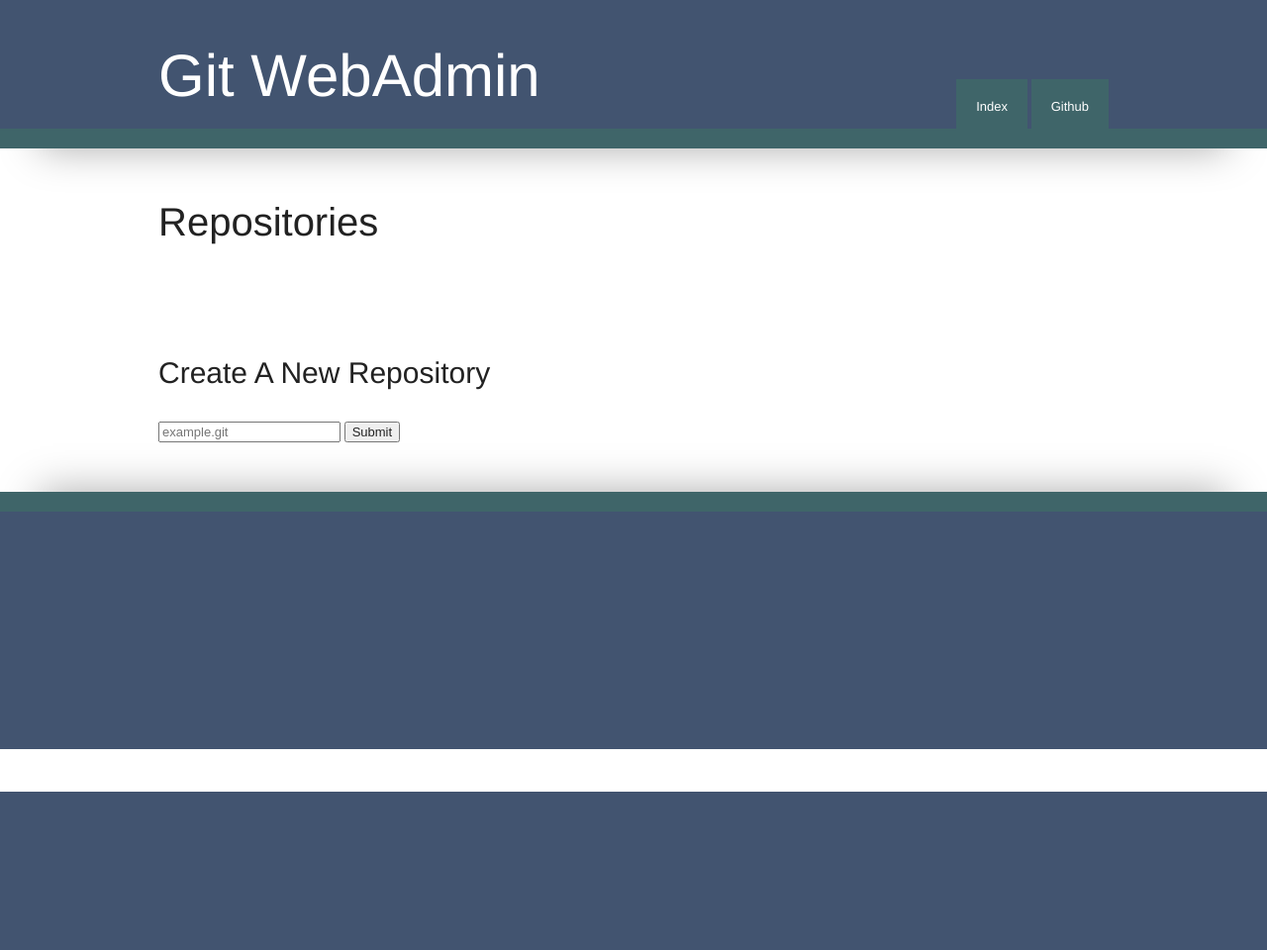
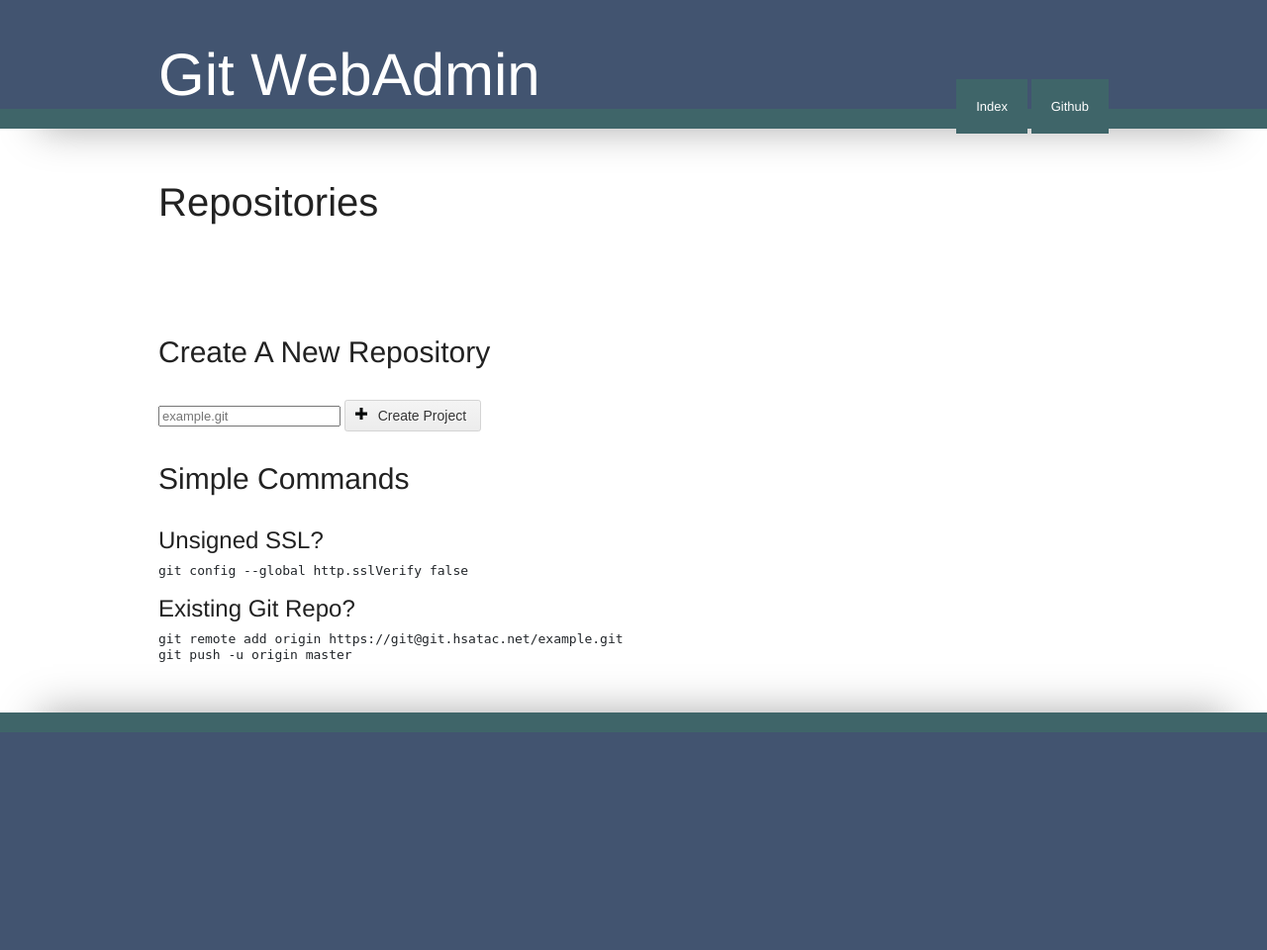
Before and after one commit to hSATAC/Git-WebAdmin, a PHP site: page / in a window 1280 px wide. Shown: the whole page at 99% size. Before the commit the page ends 800 px from the top, so only its background shows below. Run offline with PHP 8.4, Linux system fonts and the light colour scheme; some libraries are stand-ins or nearby versions.

Commit message:
create/delete function added

```diff
--- a/index.php
+++ b/index.php
@@ -1,4 +1,5 @@
 <?php
+// TODO:: ajax refresh middle list section after create/delete
 require 'Slim/Slim.php';
 $app = new Slim();
 
@@ -7,15 +8,36 @@ $app->get('/', function() use($app) {
   $vars = compact('repo_list');
   $app->render('index.tpl.php', $vars);
 });
+
 $app->post('/create', function() use($app) {
 
   $repo_name = $app->request()->post('repo_name');
-  echo `./gitinit {$repo_name}`;
+  if(substr($repo_name, -4) != '.git') $repo_name .= '.git';
+
+  $repo_list = get_repo_list();
+  if(in_array($repo_name, $repo_list)) die(json_encode(array('status'=>'fail','msg'=>'The repository name already exists!')));
+
+  `./gitinit {$repo_name}`;
+  // TODO:: check if the repo is successfully created.
+  die(json_encode(array('status'=>'ok','msg'=>'Repository successfully created!')));
+
 });
+
+$app->post('/delete', function() use($app) {
+
+  $repo_name = $app->request()->post('repo_name');
+
+  $repo_list = get_repo_list();
+  if(!in_array($repo_name, $repo_list)) die(json_encode(array('status'=>'fail','msg'=>'No such repository!')));
+
+  `rm -rf ../{$repo_name}`;
+  die(json_encode(array('status'=>'ok','msg'=>'Repository successfully deleted!')));
+});
+
 $app->run();
 
 
-// 取得所有 repo
+// get all repo
 function get_repo_list()
 {
   $func = function($value) {
--- a/js/script.js
+++ b/js/script.js
@@ -1,3 +1,50 @@
-/* Author:
+$(document).ready(function() {
+  $('#modal-from-dom').bind('hide', function () {
+    $('#btn_delete').unbind('click');
+  });
+  $('#btn_delete_hide').click(function(e){
+    e.preventDefault();
+    $('#modal-from-dom').modal('hide');
+  });
+  $('a[data-repo-name]').click(function(e){
+    e.preventDefault();
+    dlg_delete($(this).attr('data-repo-name'));
+  });
+  $('#btn_create').click(function(e){
+    e.preventDefault();
+    $.post('/admin/create',
+      {'repo_name':$('input[name=repo_name]').val()},
+      function(data){
+        var stat = 'Success!';
+        var error = '';
+        if(data.status == 'fail') {
+          error = ' error';
+          stat  = 'Fail!';
+        }
+        $('#main').prepend('<div class="alert-message warning fade in'+error+'" data-alert="alert"><a class="close" href="#" onclick="$(this).parent(\'.alert-message\').remove();">×</a><p><strong>'+stat+'</strong> '+data.msg+'</p></div>');
+    }, "json");
+  });
+});
 
-*/
+function dlg_delete(name) {
+  $('#btn_delete').one('click', function(e){
+    e.preventDefault();
+    $.post('/admin/delete',
+      {'repo_name':name},
+      function(data){
+        var stat = 'Success!';
+        var error = '';
+        if(data.status == 'fail') {
+          error = ' error';
+          stat  = 'Fail!';
+        }
+        $('#main').prepend('<div class="alert-message warning fade in'+error+'" data-alert="alert"><a class="close" href="#" onclick="$(this).parent(\'.alert-message\').remove();">×</a><p><strong>'+stat+'</strong> '+data.msg+'</p></div>');
+        $('#modal-from-dom').modal('hide');
+    }, "json");
+  });
+  $('#modal-from-dom').modal({
+    keyboard: true,
+    backdrop: true,
+    show: true
+  });
+}
--- a/templates/index.tpl.php
+++ b/templates/index.tpl.php
@@ -14,8 +14,9 @@
 
     <meta name="viewport" content="width=device-width,initial-scale=1">
 
+    <link rel="stylesheet" href="http://twitter.github.com/bootstrap/1.3.0/bootstrap.min.css">
     <link rel="stylesheet" href="css/style.css">
-
+    <link rel="stylesheet" href="css/gh-buttons.css">
     <script src="js/libs/modernizr-2.0.min.js"></script>
     <script src="js/libs/respond.min.js"></script>
 </head>
@@ -42,27 +43,35 @@
         <article>
             <header>
                 <h2>Repositories</h2>
-                <ul class="repo-list">
+                <table class="zebra-striped" id="repo-list">
                 <?foreach($repo_list as $repo): ?>
-                  <li><a target="_blank" href="/<?=$repo?>"><?= $repo ?></a></li>
+                  <tr>
+                    <td><a class="repo-name" target="_blank" href="/<?=$repo?>"><?= $repo ?></a></td>
+                    <td style="width:70px;"><a href="#" class="button danger icon remove" data-repo-name="<?=$repo?>">Delete</a></td>
+                  </tr>
                 <?endforeach;?>
-                </ul>
+                </table>
             </header>
             <h3>Create A New Repository</h3>
-          <form method="POST" action="create">
             <input type="text" name="repo_name" value="" placeholder="example.git">
-            <input type="submit" name="submit" value="Submit">
-          </form>
+            <a href="#" class="button big icon add" id="btn_create">Create Project</a>
+            <h3>Simple Commands</h3>
+            <h4>Unsigned SSL?</h4>
+            <pre>git config --global http.sslVerify false</pre>
+            <h4>Existing Git Repo?</h4>
+            <pre>
+git remote add origin https://git@git.hsatac.net/example.git
+git push -u origin master</pre>
         </article>
     </div>
     <div id="footer-container">
-        <footer class="wrapper">
-        </footer>
+        <!--<footer class="wrapper">
+        </footer>-->
     </div>
 <script src="//ajax.googleapis.com/ajax/libs/jquery/1.6.2/jquery.min.js"></script>
 
 <script>window.jQuery || document.write('<script src="js/libs/jquery-1.6.2.min.js"><\/script>')</script>
-
+<script src="http://twitter.github.com/bootstrap/1.3.0/bootstrap-modal.js"></script>
 <script src="js/script.js"></script>
  <script>
 
@@ -73,5 +82,18 @@
     <script>window.attachEvent("onload",function(){CFInstall.check({mode:"overlay"})})</script>
 <![endif]-->
 
+<div id="modal-from-dom" class="modal hide fade">
+  <div class="modal-header">
+    <a href="#" class="close">&times;</a>
+    <h3>Delete Repository</h3>
+  </div>
+  <div class="modal-body">
+    <p>Are you sure? This can't be undone.</p>
+  </div>
+  <div class="modal-footer">
+    <a href="#" class="btn primary" id="btn_delete">Delete</a>
+    <a href="#" id="btn_delete_hide" class="btn secondary">Cancel</a>
+  </div>
+</div>
 </body>
 </html>
```
